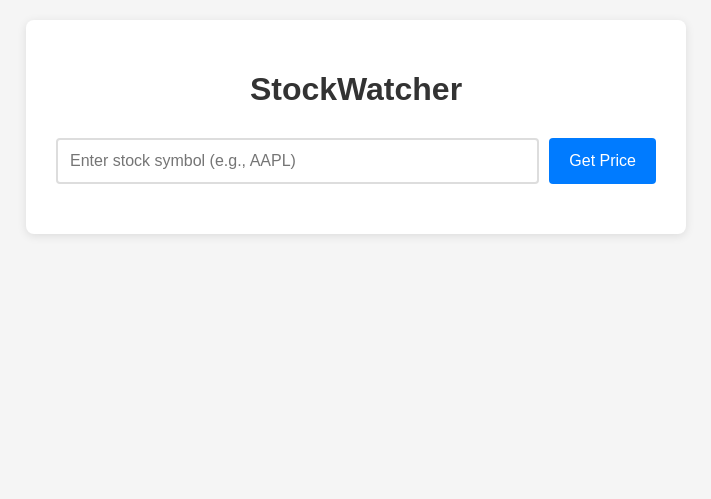
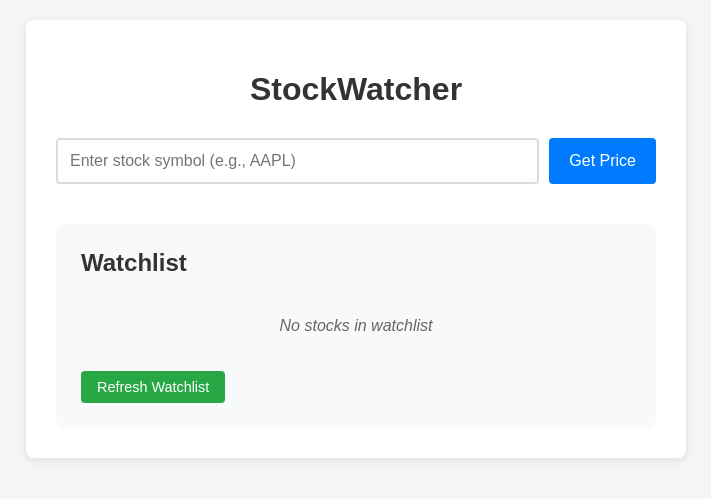
Before and after one commit to realOliviaDavis/StockWatcher, a Flask app: page / in a window 1280 px wide. Shown: the top 499 px of the page, without its empty margins (284-995 px from the left). Run offline with Flask 3, Linux system fonts and the light colour scheme; data that the repository does not hold is empty.

Commit message:
implement watchlist and alert system

```diff
--- a/app/database.py
+++ b/app/database.py
@@ -58,3 +58,50 @@ class Database:
         results = cursor.fetchall()
         conn.close()
         return results
+
+    def add_to_watchlist(self, symbol, target_price=None):
+        conn = sqlite3.connect(self.db_path)
+        cursor = conn.cursor()
+
+        try:
+            cursor.execute(
+                'INSERT INTO watchlist (symbol, target_price) VALUES (?, ?)',
+                (symbol, target_price)
+            )
+            conn.commit()
+            return True
+        except sqlite3.IntegrityError:
+            # Symbol already exists
+            return False
+        finally:
+            conn.close()
+
+    def get_watchlist(self):
+        conn = sqlite3.connect(self.db_path)
+        cursor = conn.cursor()
+
+        cursor.execute('SELECT symbol, target_price, alert_enabled FROM watchlist ORDER BY created_at DESC')
+        results = cursor.fetchall()
+        conn.close()
+        return results
+
+    def remove_from_watchlist(self, symbol):
+        conn = sqlite3.connect(self.db_path)
+        cursor = conn.cursor()
+
+        cursor.execute('DELETE FROM watchlist WHERE symbol = ?', (symbol,))
+        conn.commit()
+        conn.close()
+        return cursor.rowcount > 0
+
+    def update_alert_status(self, symbol, enabled):
+        conn = sqlite3.connect(self.db_path)
+        cursor = conn.cursor()
+
+        cursor.execute(
+            'UPDATE watchlist SET alert_enabled = ? WHERE symbol = ?',
+            (enabled, symbol)
+        )
+        conn.commit()
+        conn.close()
+        return cursor.rowcount > 0
--- a/main.py
+++ b/main.py
@@ -3,10 +3,14 @@
 from flask import Flask, render_template, request, jsonify
 from app.stock_api import StockAPI
 from app.database import Database
+from app.alerts import AlertSystem
+from config import Config
 
 app = Flask(__name__)
+app.config.from_object(Config)
 stock_api = StockAPI()
 db = Database()
+alert_system = AlertSystem()
 
 @app.route('/')
 def index():
@@ -30,5 +34,43 @@ def get_stock_history(symbol):
         })
     return jsonify({'error': 'No history found'}), 404
 
+@app.route('/api/watchlist', methods=['GET'])
+def get_watchlist():
+    watchlist = db.get_watchlist()
+    return jsonify([{
+        'symbol': symbol,
+        'target_price': target_price,
+        'alert_enabled': bool(alert_enabled)
+    } for symbol, target_price, alert_enabled in watchlist])
+
+@app.route('/api/watchlist', methods=['POST'])
+def add_to_watchlist():
+    data = request.get_json()
+    symbol = data.get('symbol', '').upper()
+    target_price = data.get('target_price')
+
+    if not symbol:
+        return jsonify({'error': 'Symbol required'}), 400
+
+    if db.add_to_watchlist(symbol, target_price):
+        return jsonify({'message': f'{symbol} added to watchlist'})
+    else:
+        return jsonify({'error': 'Symbol already in watchlist'}), 400
+
+@app.route('/api/watchlist/<symbol>', methods=['DELETE'])
+def remove_from_watchlist(symbol):
+    if db.remove_from_watchlist(symbol.upper()):
+        return jsonify({'message': f'{symbol.upper()} removed from watchlist'})
+    else:
+        return jsonify({'error': 'Symbol not found in watchlist'}), 404
+
+@app.route('/api/alerts/check')
+def check_alerts():
+    alerts = alert_system.check_price_alerts(db, stock_api)
+    return jsonify({
+        'alerts_count': len(alerts),
+        'alerts': alerts
+    })
+
 if __name__ == '__main__':
     app.run(debug=True)
--- a/static/style.css
+++ b/static/style.css
@@ -118,3 +118,96 @@ button:hover {
     color: #666;
     font-size: 0.9em;
 }
+
+.watchlist-section {
+    margin-top: 40px;
+    background-color: #f8f9fa;
+    padding: 25px;
+    border-radius: 8px;
+}
+
+.watchlist-section h2 {
+    margin-top: 0;
+    margin-bottom: 20px;
+    color: #333;
+}
+
+.watchlist {
+    margin-bottom: 15px;
+}
+
+.watchlist-item {
+    display: flex;
+    justify-content: space-between;
+    align-items: center;
+    padding: 12px;
+    background: white;
+    margin-bottom: 8px;
+    border-radius: 6px;
+    border: 1px solid #dee2e6;
+}
+
+.watchlist-item .symbol {
+    font-weight: bold;
+    color: #333;
+    min-width: 80px;
+}
+
+.watchlist-item .target-price {
+    color: #666;
+    min-width: 100px;
+}
+
+.alert-status {
+    padding: 4px 8px;
+    border-radius: 4px;
+    font-size: 0.85em;
+    font-weight: bold;
+    min-width: 80px;
+    text-align: center;
+}
+
+.alert-status.enabled {
+    background-color: #d4edda;
+    color: #155724;
+}
+
+.alert-status.disabled {
+    background-color: #f8d7da;
+    color: #721c24;
+}
+
+.remove-btn {
+    background-color: #dc3545;
+    color: white;
+    border: none;
+    padding: 6px 12px;
+    border-radius: 4px;
+    cursor: pointer;
+    font-size: 0.85em;
+}
+
+.remove-btn:hover {
+    background-color: #c82333;
+}
+
+.refresh-btn {
+    background-color: #28a745;
+    color: white;
+    border: none;
+    padding: 8px 16px;
+    border-radius: 4px;
+    cursor: pointer;
+    font-size: 0.9em;
+}
+
+.refresh-btn:hover {
+    background-color: #218838;
+}
+
+.empty-watchlist {
+    text-align: center;
+    color: #666;
+    font-style: italic;
+    padding: 20px;
+}
--- a/templates/index.html
+++ b/templates/index.html
@@ -14,10 +14,17 @@
             <input type="text" id="stockInput" placeholder="Enter stock symbol (e.g., AAPL)">
             <button onclick="searchStock()">Get Price</button>
             <button onclick="showHistory()" id="historyBtn" style="display:none">History</button>
+            <button onclick="addToWatchlist()" id="watchlistBtn" style="display:none">Add to Watchlist</button>
         </div>
 
         <div id="result" class="result"></div>
         <div id="history" class="history" style="display:none;"></div>
+
+        <div class="watchlist-section">
+            <h2>Watchlist</h2>
+            <div id="watchlist" class="watchlist"></div>
+            <button onclick="loadWatchlist()" class="refresh-btn">Refresh Watchlist</button>
+        </div>
     </div>
 
     <script>
@@ -46,6 +53,7 @@
                             </div>
                         `;
                         document.getElementById('historyBtn').style.display = 'inline-block';
+                        document.getElementById('watchlistBtn').style.display = 'inline-block';
                     }
                 })
                 .catch(error => {
@@ -83,11 +91,98 @@
                 });
         }
 
+        function addToWatchlist() {
+            const symbol = document.getElementById('stockInput').value.toUpperCase();
+            const targetPrice = prompt(`Enter target price for ${symbol} (optional):`);
+
+            const payload = {
+                symbol: symbol
+            };
+
+            if (targetPrice && !isNaN(parseFloat(targetPrice))) {
+                payload.target_price = parseFloat(targetPrice);
+            }
+
+            fetch('/api/watchlist', {
+                method: 'POST',
+                headers: {
+                    'Content-Type': 'application/json',
+                },
+                body: JSON.stringify(payload)
+            })
+            .then(response => response.json())
+            .then(data => {
+                if (data.error) {
+                    alert('Error: ' + data.error);
+                } else {
+                    alert(data.message);
+                    loadWatchlist();
+                }
+            })
+            .catch(error => {
+                alert('Failed to add to watchlist');
+            });
+        }
+
+        function loadWatchlist() {
+            fetch('/api/watchlist')
+                .then(response => response.json())
+                .then(data => {
+                    const watchlistDiv = document.getElementById('watchlist');
+                    if (data.length === 0) {
+                        watchlistDiv.innerHTML = '<p class="empty-watchlist">No stocks in watchlist</p>';
+                        return;
+                    }
+
+                    let watchlistHTML = '';
+                    data.forEach(item => {
+                        watchlistHTML += `
+                            <div class="watchlist-item">
+                                <span class="symbol">${item.symbol}</span>
+                                <span class="target-price">${item.target_price ? '$' + item.target_price.toFixed(2) : 'No target'}</span>
+                                <span class="alert-status ${item.alert_enabled ? 'enabled' : 'disabled'}">
+                                    ${item.alert_enabled ? 'Alert ON' : 'Alert OFF'}
+                                </span>
+                                <button onclick="removeFromWatchlist('${item.symbol}')" class="remove-btn">Remove</button>
+                            </div>
+                        `;
+                    });
+                    watchlistDiv.innerHTML = watchlistHTML;
+                })
+                .catch(error => {
+                    document.getElementById('watchlist').innerHTML = '<p class="error">Failed to load watchlist</p>';
+                });
+        }
+
+        function removeFromWatchlist(symbol) {
+            if (!confirm(`Remove ${symbol} from watchlist?`)) return;
+
+            fetch(`/api/watchlist/${symbol}`, {
+                method: 'DELETE'
+            })
+            .then(response => response.json())
+            .then(data => {
+                if (data.error) {
+                    alert('Error: ' + data.error);
+                } else {
+                    loadWatchlist();
+                }
+            })
+            .catch(error => {
+                alert('Failed to remove from watchlist');
+            });
+        }
+
         document.getElementById('stockInput').addEventListener('keypress', function(e) {
             if (e.key === 'Enter') {
                 searchStock();
             }
         });
+
+        // Load watchlist on page load
+        window.onload = function() {
+            loadWatchlist();
+        };
     </script>
 </body>
 </html>
```
Also changed, not shown: app/alerts.py (added, +71 -0 lines), config.py (added, +17 -0 lines).
